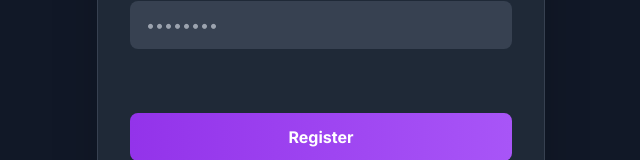
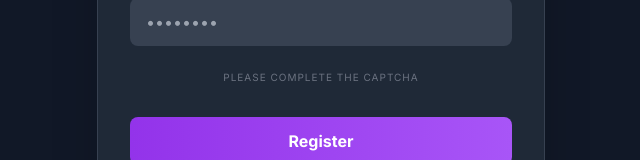
Before and after one commit to nos486/resumax, a Vue app in the folder packages/frontend/: page /register in a window 1280 px wide. Shown: the part 393-553 px from the top of the page, without its empty margins (319-959 px from the left). Built offline with nearby package versions, Linux system fonts and the light colour scheme; no server answers.

Commit message:
UI: Added captcha instruction to Register page.

```diff
--- a/packages/frontend/src/views/Register.vue
+++ b/packages/frontend/src/views/Register.vue
@@ -64,8 +64,11 @@ async function handleRegister() {
           />
         </div>
 
-        <div class="flex justify-center py-2">
-           <div class="cf-turnstile" :data-sitekey="siteKey" data-callback="onCaptchaVerified"></div>
+        <div class="space-y-2">
+           <p class="text-[10px] text-gray-500 text-center uppercase tracking-widest">Please complete the captcha</p>
+           <div class="flex justify-center">
+              <div class="cf-turnstile" :data-sitekey="siteKey" data-callback="onCaptchaVerified"></div>
+           </div>
         </div>
 
         <button
```
